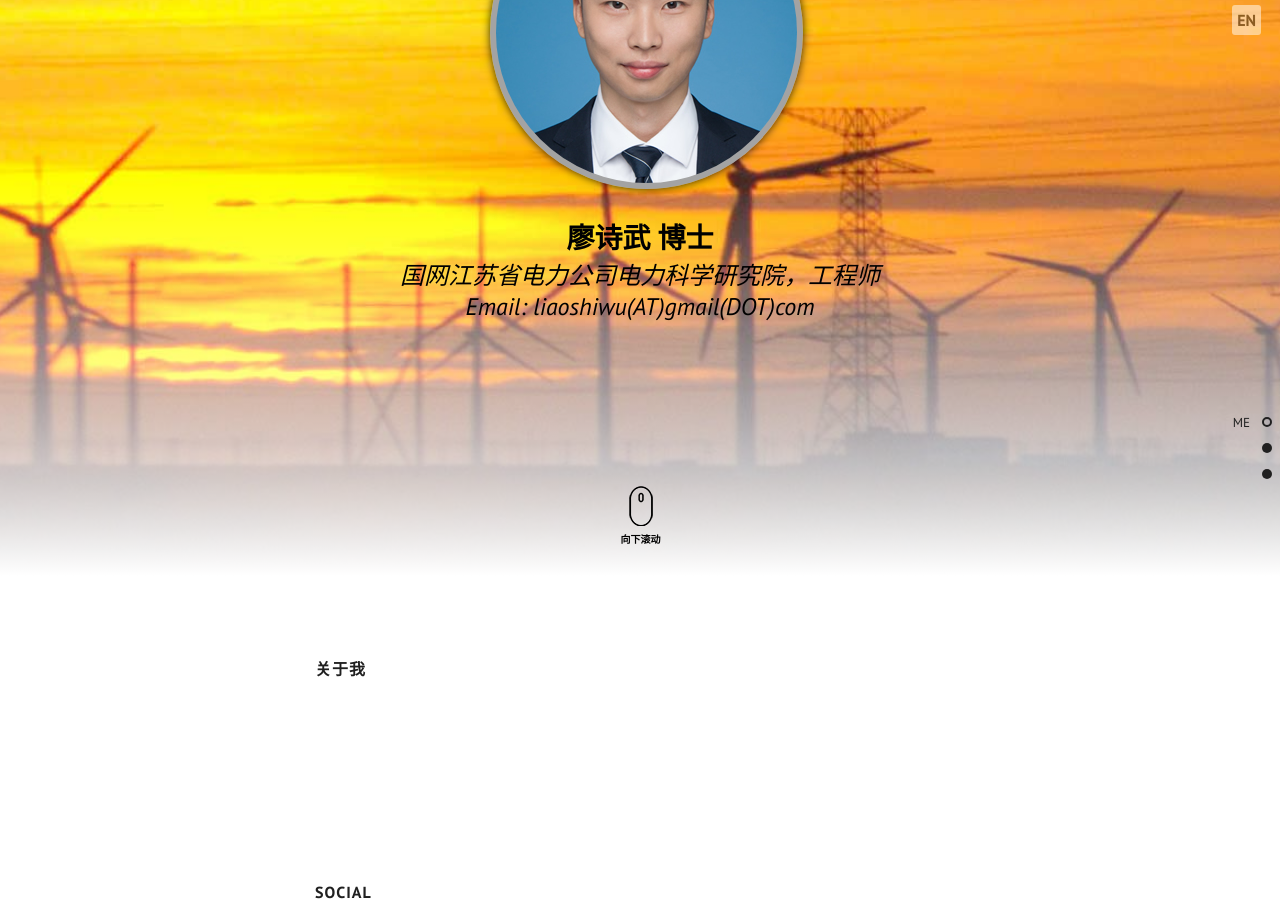
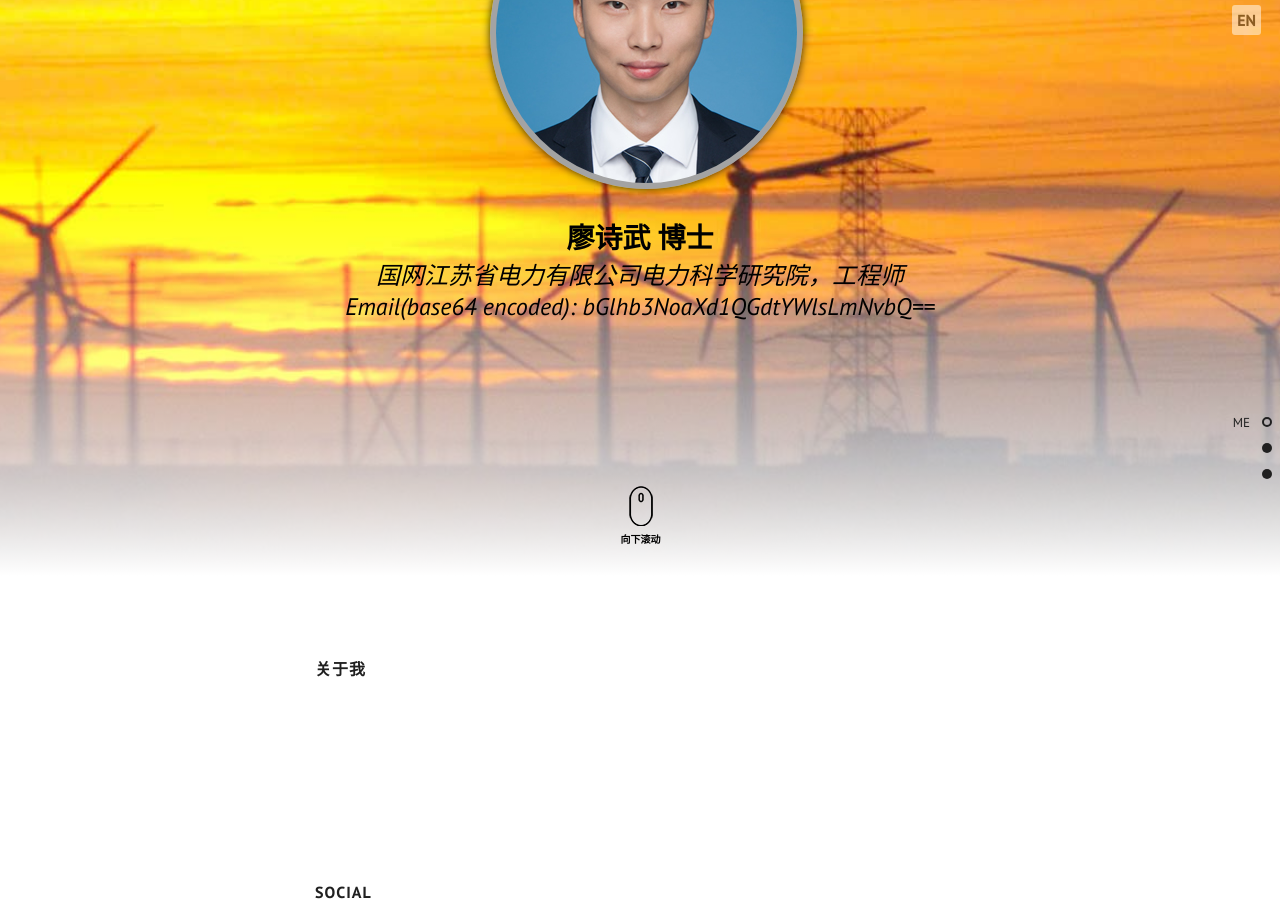
Before and after one commit to LiaoSW/mydeity.github.io, a Jekyll site: the page built from cn.md, in a window 1280 px wide and 900 px high, scrolled down 324 px. Built offline with Jekyll 4.4.1, drawn with Linux system fonts in a browser that asks for light colours; comment, search, counter and statistics services are not loaded.

Commit message:
updated the introduction and replace the email address with base64 code

```diff
--- a/_config.yml
+++ b/_config.yml
@@ -3,7 +3,7 @@
 title: Shiwu Liao
 email: liaoshiwu@gmail.com
 description: > # this means to ignore newlines until "baseurl:"
-  Ph.D. student at Huazhong Univ. of Sci. and Tech.
+  Ph.D.
 baseurl: "" # the subpath of your site, e.g. /blog
 url:  # the base hostname & protocol for your site
 logo: "/assets/img/logo.png"
--- a/_data/lang/cn.json
+++ b/_data/lang/cn.json
@@ -3,8 +3,8 @@
 	"terms": [{
 		"profile_photo": {
 			"name": "廖诗武  博士",
-			"position": "国网江苏省电力公司电力科学研究院，工程师",
-			"contact": "Email: liaoshiwu(AT)gmail(DOT)com",
+			"position": "国网江苏省电力有限公司电力科学研究院，工程师",
+			"contact": "Email(base64 encoded): bGlhb3NoaXd1QGdtYWlsLmNvbQ==",
 			"change": "change to ",
 			"scroll_down": "向下滚动",
 			"section": "Me"
--- a/_data/lang/en.json
+++ b/_data/lang/en.json
@@ -3,15 +3,15 @@
 	"terms": [{
 		"profile_photo": {
 			"name": "LIAO Shiwu  Ph.D.",
-			"position": "Engineer, Electrical Power Research Institute, State Grid Jiangsu Power Company.",
-			"contact": "Email: liaoshiwu(AT)gmail(DOT)com",
+			"position": "Engineer, State Grid Jiangsu Electric Power Research Institute.",
+			"contact": "Email(base64 encoded): bGlhb3NoaXd1QGdtYWlsLmNvbQ==",
 			"change": "change to ",
 			"scroll_down": "Scroll down",
 			"section": "Me"
 		},
 		"profile_about": {
 			"title": "About",
-			"paragraph_1": "Shiwu received B.Eng. and Ph.D. degree all from  School of Electrical and Electronic Engineering, Huazhong University of Science and Technology in 2012 and 2017, respectively. He was also a visiting student at Harvard University from Sep. 2015 to Aug. 2016. His research focuses on the renewable energy integration, enviromental related power system operation, and power system restoration.",
+			"paragraph_1": "Shiwu received B.Eng. and Ph.D. degree all from  School of Electrical and Electronic Engineering, Huazhong University of Science and Technology in 2012 and 2017, respectively. He was also a visiting student at Harvard University from Sep. 2015 to Aug. 2016. His research focuses on the renewable energy integration, enviroment related power system operation, and power system restoration.",
 			"paragraph_2": "",
 			"paragraph_3": "",
 			"paragraph_4": "",
@@ -24,6 +24,6 @@
 			"author": "Blaise Pascal",
 			"section": "Quote"
 		},
-		"copyright": "Copyright © 2017 Shiwu Liao. Made with ♥ and <a href='https://jekyllrb.com/' target='_blank'>Jekyll</a>."
+		"copyright": "Copyright © 2017 Shiwu Liao. Made with ? and <a href='https://jekyllrb.com/' target='_blank'>Jekyll</a>."
 	}]
 }
```
